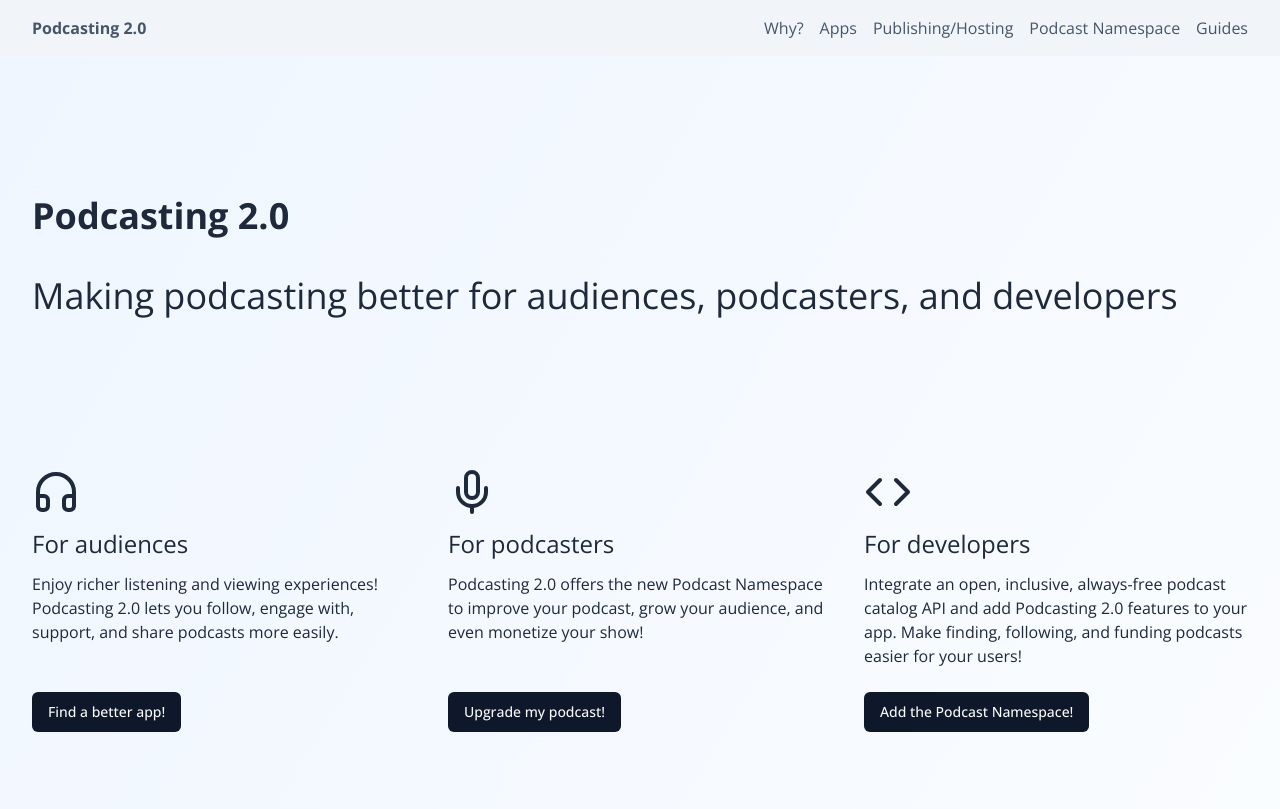
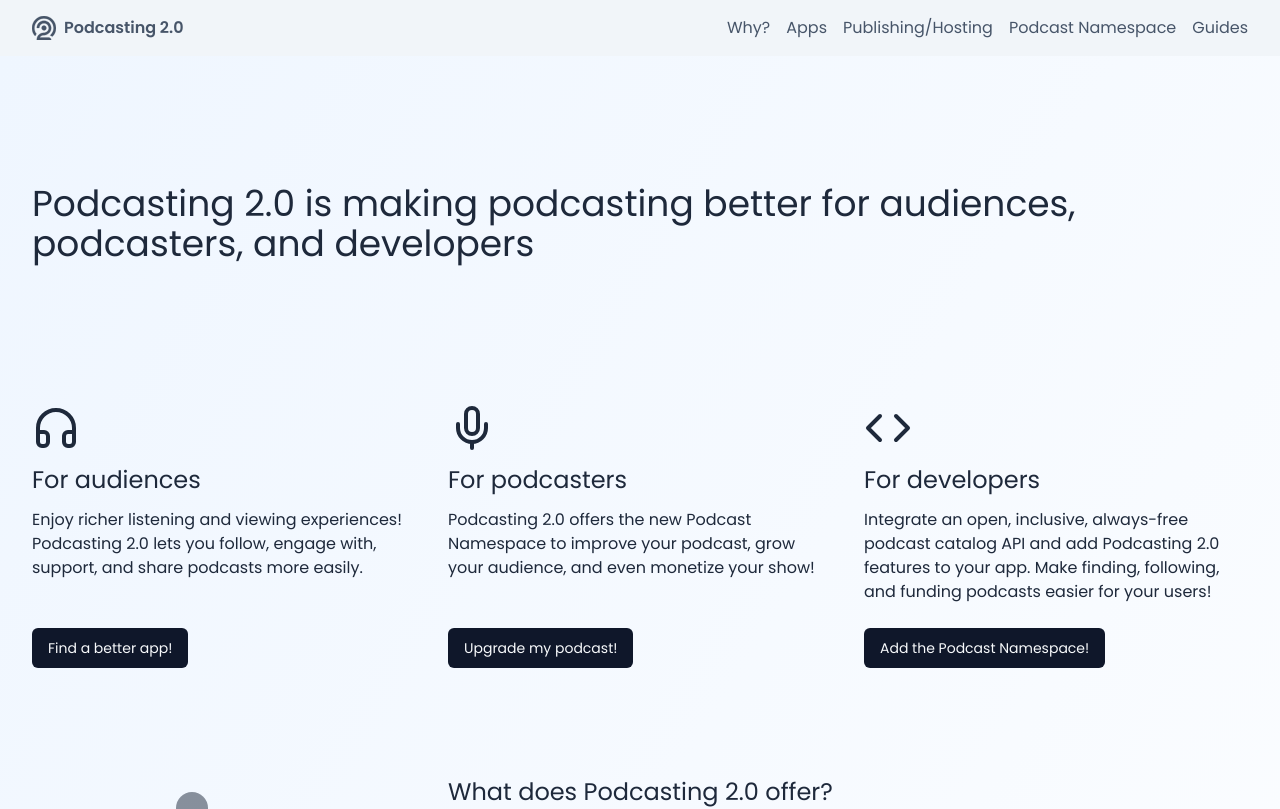
Before and after one commit to theDanielJLewis/podcasting2.org, a Next.js app: page / in a window 1280 px wide. Shown: the top 809 px of the page. Built offline with nearby package versions, Linux system fonts and the light colour scheme; no server answers.

Commit message:
Added Podcasting 2.0 logo Switched from Open Sans to Poppins

```diff
--- a/src/app/layout.tsx
+++ b/src/app/layout.tsx
@@ -1,12 +1,16 @@
 import type { Metadata } from "next";
-import { Open_Sans } from "next/font/google";
+import { Poppins } from "next/font/google";
 import "./globals.css";
 import { Footer } from "@/components/ui/Footer";
 import { Header } from "@/components/ui/Header";
 import { PHProvider, PostHogPageview } from "@/components/PHProvider";
 import { Suspense } from "react";
 
-const openSans = Open_Sans({ subsets: ["latin"], display: "swap" });
+const poppins = Poppins({
+  weight: ["400", "600"],
+  subsets: ["latin"],
+  display: "swap",
+});
 
 export const metadata: Metadata = {
   title: "Podcasting 2.0",
@@ -27,7 +31,7 @@ export default function RootLayout({
         <body
           suppressHydrationWarning={true}
           className={
-            openSans.className + " flex min-h-screen flex-col transition-colors"
+            poppins.className + " flex min-h-screen flex-col transition-colors"
           }
         >
           <Header />
--- a/src/app/page.tsx
+++ b/src/app/page.tsx
@@ -22,12 +22,10 @@ export const metadata: Metadata = {
 export default function Home() {
   return (
     <>
-      <HeroHeader className="lg:h-96">
-        <h1>
-          <span className="font-bold">Podcasting 2.0</span>
-          <br />
-          <br />
-          Making podcasting better for audiences, podcasters, and developers
+      <HeroHeader className="">
+        <h1 className="text-4xl">
+          Podcasting 2.0 is making podcasting better for audiences, podcasters,
+          and developers
         </h1>
       </HeroHeader>
       <div className="mb-16 grid gap-8 md:grid-cols-3">
@@ -100,22 +98,27 @@ export default function Home() {
             podcasting better for everyone.
           </p>
           <p>
-            Podcasting 2.0 extends the RSS standard - the core technology that makes podcasting
-            possible - to add new features. None of these features break any existing podcast feeds
-            or podcast players, but, where supported, they enable podcasters to do more things,
-            and enhance the experience for the audience.
+            Podcasting 2.0 extends the RSS standard - the core technology that
+            makes podcasting possible - to add new features. None of these
+            features break any existing podcast feeds or podcast players, but,
+            where supported, they enable podcasters to do more things, and
+            enhance the experience for the audience.
           </p>
           <p>
-            Some of these new features, like <Link href="/podcast-namespace/tags/podroll">recommendations
-            for other podcasts your audience might like</Link>,
-            can be added to podcast feeds simply by adding the
-            appropriate RSS tags. Many publishing tools and hosting providers
-            make this as simple as filling in additional field.
+            Some of these new features, like{" "}
+            <Link href="/podcast-namespace/tags/podroll">
+              recommendations for other podcasts your audience might like
+            </Link>
+            , can be added to podcast feeds simply by adding the appropriate RSS
+            tags. Many publishing tools and hosting providers make this as
+            simple as filling in additional field.
           </p>
           <p>
-            Other features, like <Link href="/podcast-namespace/tags/value">accepting messages and payments from
-            your audience as they listen</Link>, require
-            additional tools and a few more initial steps.
+            Other features, like{" "}
+            <Link href="/podcast-namespace/tags/value">
+              accepting messages and payments from your audience as they listen
+            </Link>
+            , require additional tools and a few more initial steps.
           </p>
         </div>
       </div>
--- /dev/null
+++ b/src/components/icons/Podcasting20.tsx
@@ -0,0 +1,27 @@
+export function Podcasting20(props: any) {
+  return (
+    <svg
+      width="400"
+      height="400"
+      version="1.1"
+      viewBox="0 0 105.83 105.83"
+      xmlns="http://www.w3.org/2000/svg"
+      stroke="currentColor"
+      fill="currentColor"
+      {...props}
+    >
+      <path
+        d="m37.228 90.805c3.7507-3.9722 9.3327-6.1981 15.797-6.1981 17.977 0.32455 33.563-16.548 31.562-34.543-4.9927-39.863-61.652-37.333-63.42 2.5011 0 0.19755 0.15878 0.35629 0.35637 0.35629h4.34 5.5397c0.19406 0 0.34579-0.15522 0.34932-0.34924 1.5949-27.766 41.498-27.47 42.377 0.5609-0.11292 11.444-9.9114 20.817-21.358 20.891-18.129-0.14111-31.643 13.522-31.618 31.453 0 0.19755 0.15878 0.3563 0.35637 0.3563h62.803c0.19406 0 0.35284-0.15522 0.35284-0.34924 0-5.6513-4.5799-10.23-10.232-10.23h-39.716c-0.26463 0-0.44106-0.28574-0.31403-0.51857 0.77978-1.4428 1.7254-2.7657 2.8228-3.9298z"
+        fill="currentColor"
+      />
+      <path
+        d="m19.37 78.73c-21.22-27.11-1.7607-68.01 33.069-68.14 39.582-0.26458 57.69 48.982 28.055 74.416-0.21171 0.18344-0.13761 0.51857 0.12702 0.60323 3.2991 1.0301 6.2489 2.8609 8.62 5.2668 0.13761 0.13758 0.35637 0.14463 0.49751 0.0071 9.8126-9.5212 15.963-22.796 16.093-37.485 0.26111-29.124-23.379-53.169-52.51-53.395-45.813-0.49387-70.308 54.721-39.801 88.22 0.17289 0.19049 0.4834 0.13758 0.58572-0.1023 1.3761-3.2208 3.1403-6.2334 5.2609-8.9673 0.09879-0.127 0.09879-0.29985 0-0.42685z"
+        fill="currentColor"
+      />
+      <path
+        d="m63.493 52.922c0 5.8453-4.7387 10.583-10.585 10.583-14.04-0.55737-14.036-20.612 0-21.166 5.8466 0 10.585 4.7377 10.585 10.583z"
+        fill="currentColor"
+      />
+    </svg>
+  );
+}
--- a/src/components/ui/Header.tsx
+++ b/src/components/ui/Header.tsx
@@ -21,13 +21,17 @@ import {
 
 import { Menu } from "lucide-react";
 import { MainNav } from "../MainNav";
-import { cn } from "@/lib/utils";
+import { Podcasting20 } from "../icons/podcasting20";
 
 export function Header() {
   return (
     <header className="bg-slate-100 text-slate-600 dark:bg-slate-950 dark:text-slate-400">
       <div className="container mx-auto flex gap-4 p-4 lg:px-8">
-        <Link href="/" className="font-bold transition-all hover:text-primary">
+        <Link
+          href="/"
+          className="flex items-center gap-2 font-bold transition-all hover:text-primary"
+        >
+          <Podcasting20 className="size-6" />
           Podcasting 2.0
         </Link>
         <MainNav className="ml-auto hidden md:flex" />
--- a/src/data/apps.ts
+++ b/src/data/apps.ts
@@ -1,6 +1,6 @@
 export async function getApps(): Promise<PodcastIndexApps[]> {
   const response = await fetch("https://podcastindex.org/api/apps", {
-    // next: { revalidate: 60 * 60 },
+    next: { revalidate: 60 * 60, tags: ["apps"] },
   });
   let apps = await response.json();
   apps = apps.sort((a: PodcastIndexApps, b: PodcastIndexApps) =>
```
Also changed, not shown: public/images/podcasting-2.0-icon.svg (added).
